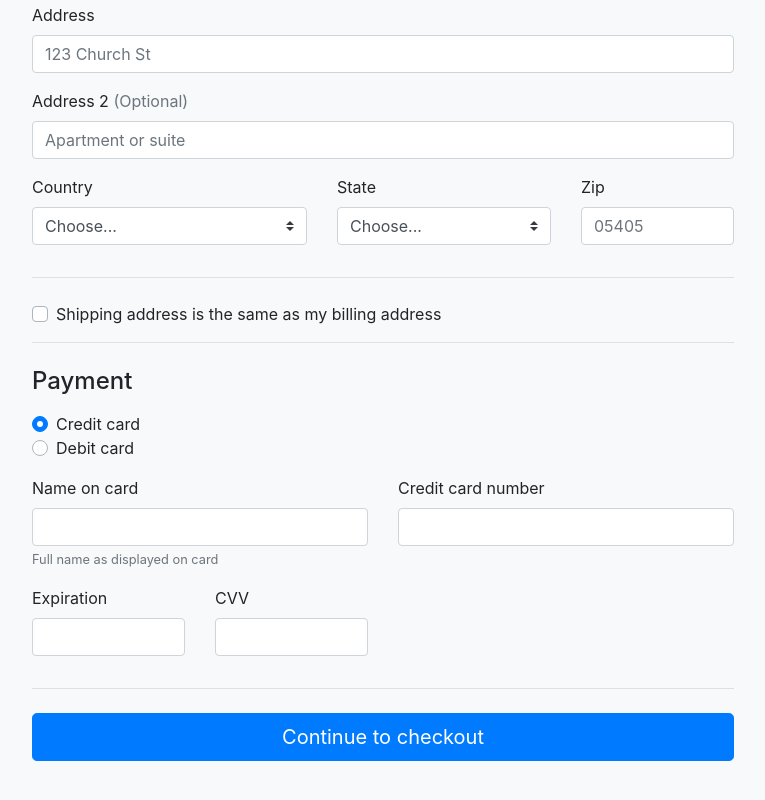
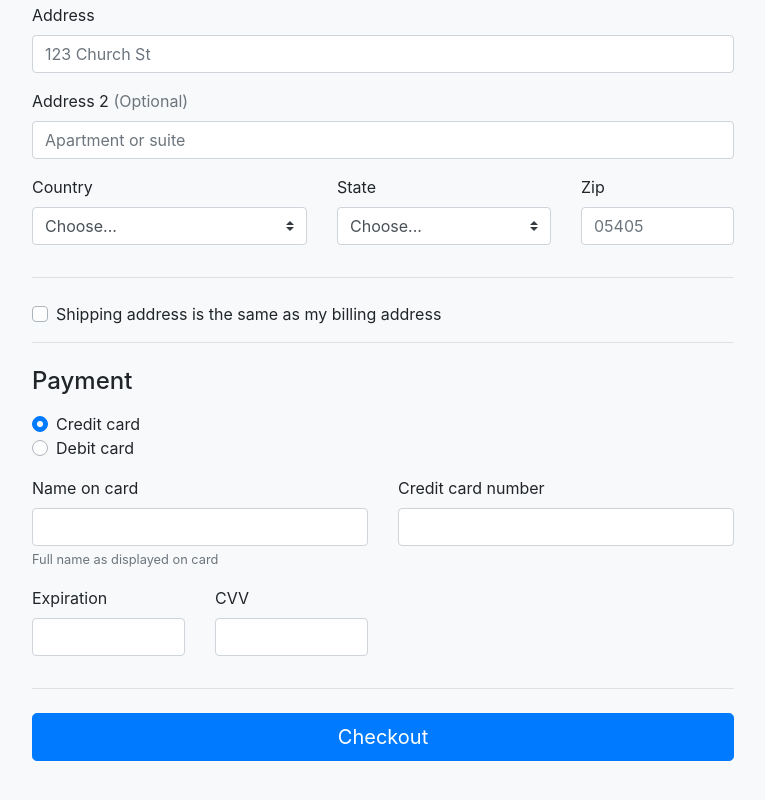
Before and after one commit to zachrossi/samples, a plain HTML site: page sample_checkout/checkout.html in a window 1280 px wide. Shown: the part 334-1134 px from the top of the page, without its empty margins (257-1022 px from the left). Drawn offline with nearby package versions, Linux system fonts and the light colour scheme.

Commit message:
Update checkout.html

```diff
--- a/sample_checkout/checkout.html
+++ b/sample_checkout/checkout.html
@@ -145,7 +145,7 @@
                   </div>
                 </div>
                 <hr class="mb-4">
-                <button class="btn btn-primary btn-lg btn-block" type="submit">Continue to checkout</button>
+                <button class="btn btn-primary btn-lg btn-block" type="submit">Checkout</button>
               </form>
             </div>
           </div>
```
